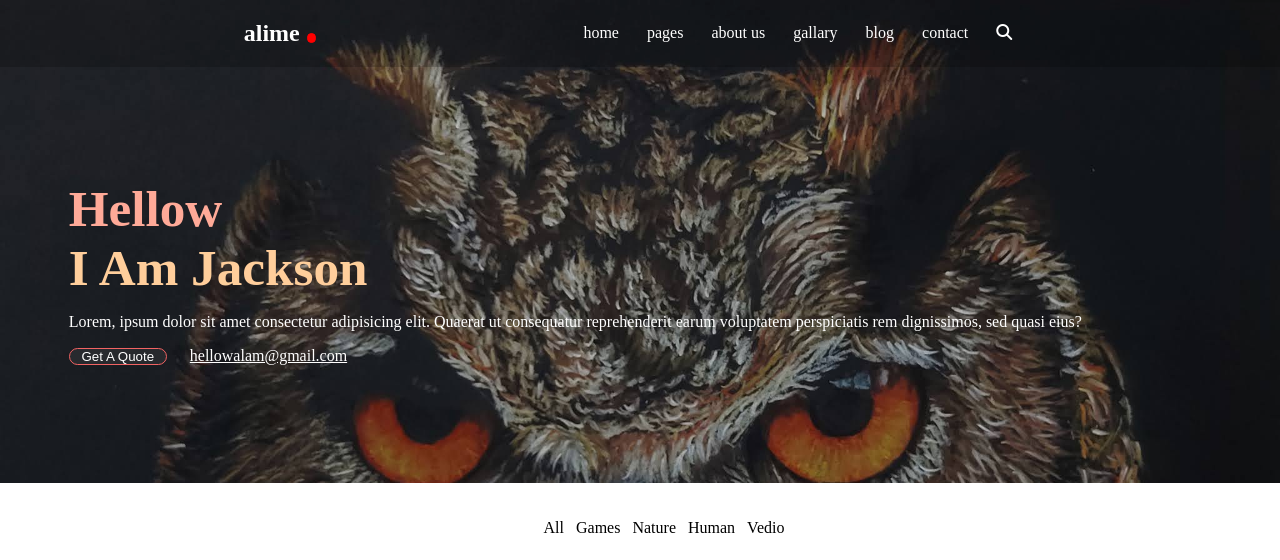
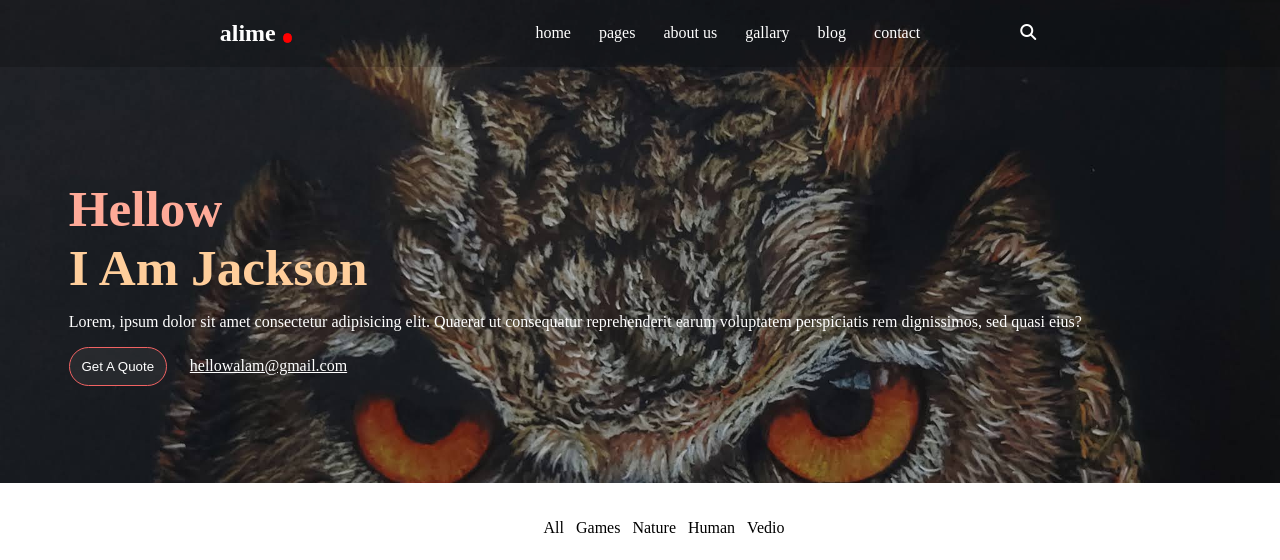
Before and after one commit to alamkhan10/assignmentpart02html, a plain HTML site: page index.html in a window 1280 px wide. Shown: the top 560 px of the page. Drawn offline with Linux system fonts and the light colour scheme.

Commit message:
newassignment

```diff
--- a/index.html
+++ b/index.html
@@ -23,7 +23,7 @@
             <li>about us</li>
             <li>gallary</li>
             <li>blog</li>
-            <li>contact</li>
+            <li id="last">contact</li>
             <li><i class="fa-solid fa-magnifying-glass"></i></li>
 
 
--- a/style.css
+++ b/style.css
@@ -34,6 +34,9 @@ section{
     background-repeat: no-repeat;
     height: 482.833px;
 }
+#last{
+    padding-right: 6rem;
+}
 
 header{
     display: flex;
@@ -67,15 +70,15 @@ header nav ul li{
    margin: 0px;
    color: #FFCE9B;
 }
-.headbutton{
+.headbutton {
     border: 1px solid rgb(242, 99, 99);
-    background-color: rgb(96, 94, 94,0.2    );
-    border-radius: 10px;
+    background-color: rgba(96, 94, 94, 0.2);
+    border-radius: 24px;
     text-transform: capitalize;
     margin-right: 19px;
     color: white;
     width: 98px;
-    padding: 0PX 11PX;
+    padding: 11px 10px;
 }
 .text a {
     text-decoration: underline;
```
